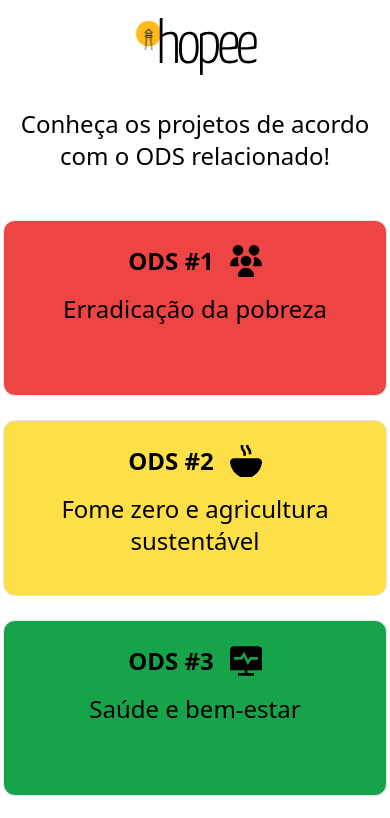
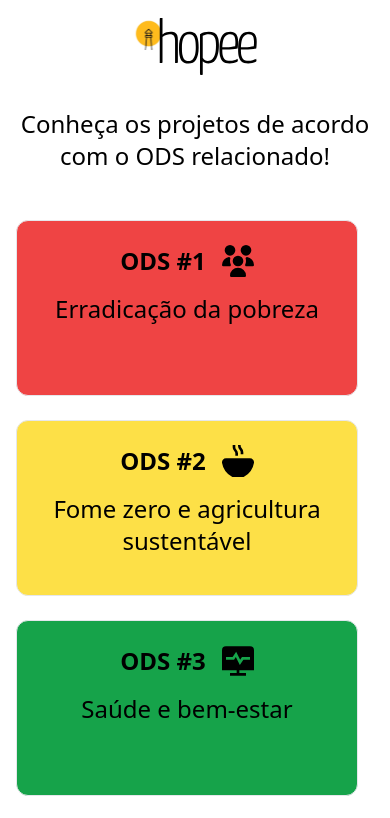
Before and after one commit to thiagorochatr/TESTE-PROFICIENCIA-2, a Next.js app: page /odss in a window 390 px wide. Shown: the top 818 px of the page. Built offline with nearby package versions, Linux system fonts and the light colour scheme.

Commit message:
fix: responsive

```diff
--- a/pages/cadastrarProjeto.tsx
+++ b/pages/cadastrarProjeto.tsx
@@ -34,7 +34,7 @@ const Home: NextPage = () => {
 
         <div>
           <form action="#"
-            className="text-2xl"
+            className="text-lg sm:text-xl md:text-2xl"
           >
             <div className='text-start my-8'>
               <label htmlFor="titulo">Título</label><br />
--- a/pages/index.tsx
+++ b/pages/index.tsx
@@ -22,7 +22,7 @@ const Home: NextPage = () => {
             Login
           </h1>
 
-          <form action="odss" className="text-2xl">
+          <form action="odss" className="text-xl sm:text-2xl">
             <div className='text-start my-8'>
               <label htmlFor="user">Usuário</label><br />
               <input type="text" name="user" id="user"
--- a/pages/odss.tsx
+++ b/pages/odss.tsx
@@ -132,7 +132,7 @@ const Home: NextPage = () => {
         <link rel="icon" href="/hopee-icon.svg" />
       </Head>
 
-      <main className="mb-16 w-full sm:px-24 flex flex-1 flex-col items-center justify-center text-center">
+      <main className="mb-16 w-full sm:px-24 flex flex-1 flex-col justify-center text-center sm:items-center">
         <header className='mb-2 md:mb-4 flex items-center justify-center'>
           <img src="/hopee-logo.svg" alt="Hopee Logo"
             className='w-32'
@@ -143,12 +143,12 @@ const Home: NextPage = () => {
           Conheça os projetos de acordo com o ODS relacionado!
         </p>
 
-        <div className="mt-6 flex max-w-4xl flex-wrap items-center justify-around sm:w-full">
+        <div className="mt-6 flex max-w-4xl flex-wrap justify-around sm:w-full px-4 items-center ">
           {odsObjects.map((item) => (
             <a
               href={item.href}
               key={item.number}
-              className={`${item.color} mt-6 w-96 h-44 rounded-xl border p-6 text-center hover:text-gray-900 focus:text-gray-900`}
+              className={`${item.color} mr-4 mt-6 w-96 h-44 rounded-xl border p-6 text-center hover:text-gray-900 focus:text-gray-900`}
             >
               <div className='flex items-center justify-center'>
                 <h3 className="text-2xl font-bold">ODS #{item.number}</h3>
```
